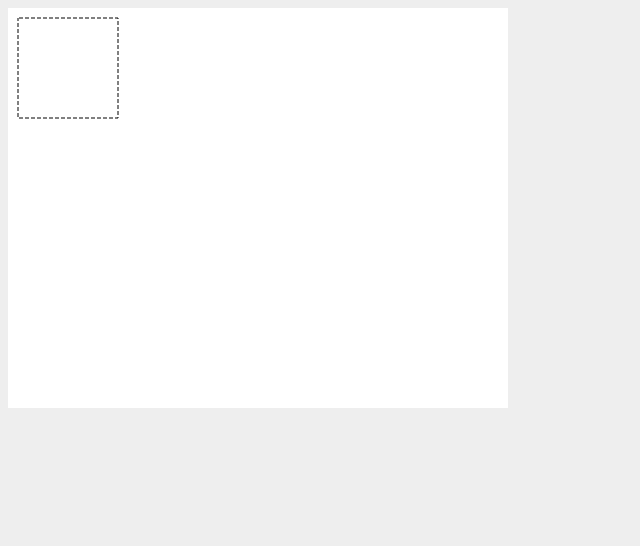
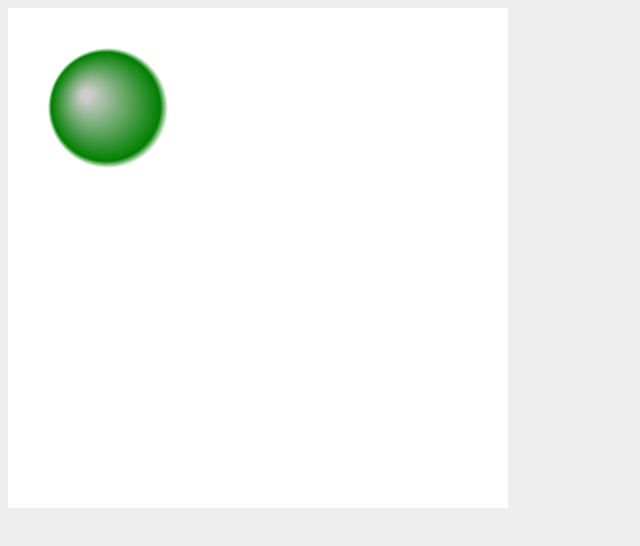
Before and after one commit to haibolian/code-grocery, a plain HTML site: page canvas.html in a window 1280 px wide. Shown: the whole page, without its empty margins (0-640 px from the left). Drawn offline with Linux system fonts and the light colour scheme.

Commit message:
canvas practice

```diff
--- a/canvas.html
+++ b/canvas.html
@@ -17,30 +17,21 @@
   </style>
 </head>
 <body>
-  <canvas id="cv" width="500" height="400"></canvas>
+  <canvas id="cv" width="500" height="500"></canvas>
   <script>
     const canvas = document.getElementById('cv')
-    const ctx = canvas.getContext('2d');
-    let offset = 0;
+    var ctx = canvas.getContext('2d');
 
-function draw() {
-  ctx.clearRect(0,0, canvas.width, canvas.height);
-  ctx.setLineDash([4, 2]);
-  ctx.lineDashOffset = -offset;
-  ctx.strokeRect(10,10, 100, 100);
-}
+// 开始圆半径 < 结束圆半径
+    const radia = ctx.createRadialGradient(78, 87, 5, 100, 100, 60);
+    radia.addColorStop(0, '#ccc')
+    radia.addColorStop(0.9, 'green')
+    radia.addColorStop(1, '#fff')
 
-function march() {
-  offset++;
-  if (offset > 16) {
-    offset = 0;
-  }
-  draw();
-  setTimeout(march, 20);
-}
+    ctx.fillStyle = radia
+    ctx.fillRect(0, 0, 500, 500)
 
-march();
-
+  // draw()
   </script>
 </body>
 </html>
```
